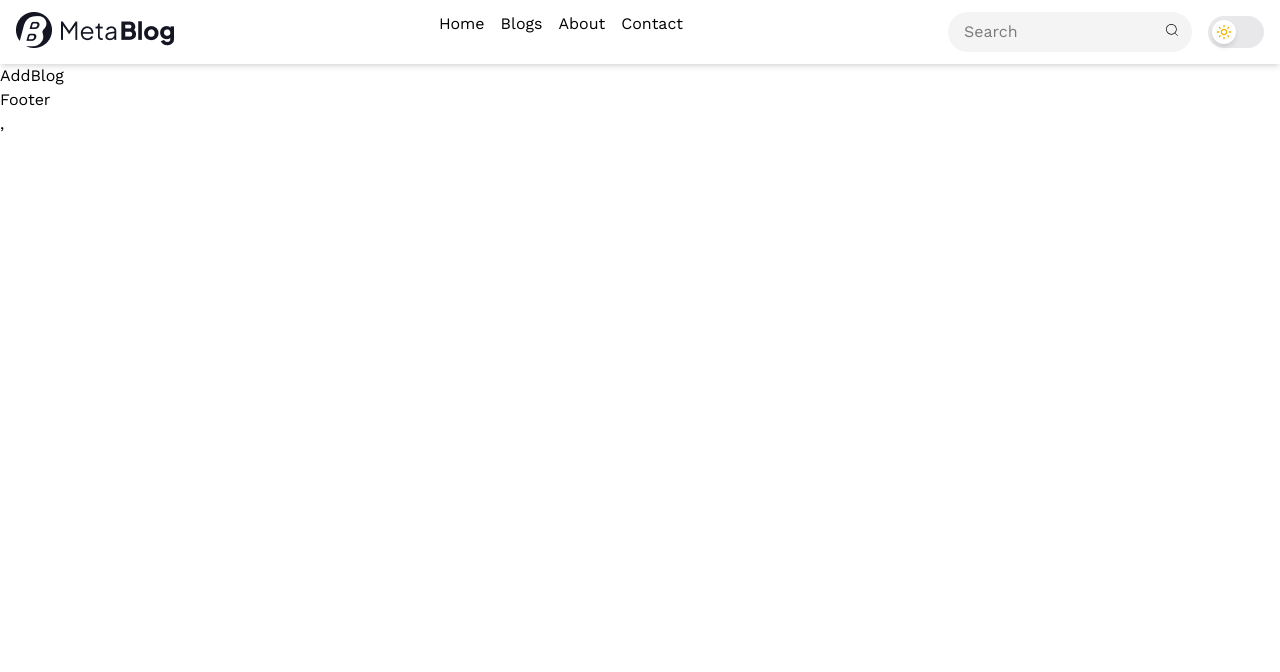
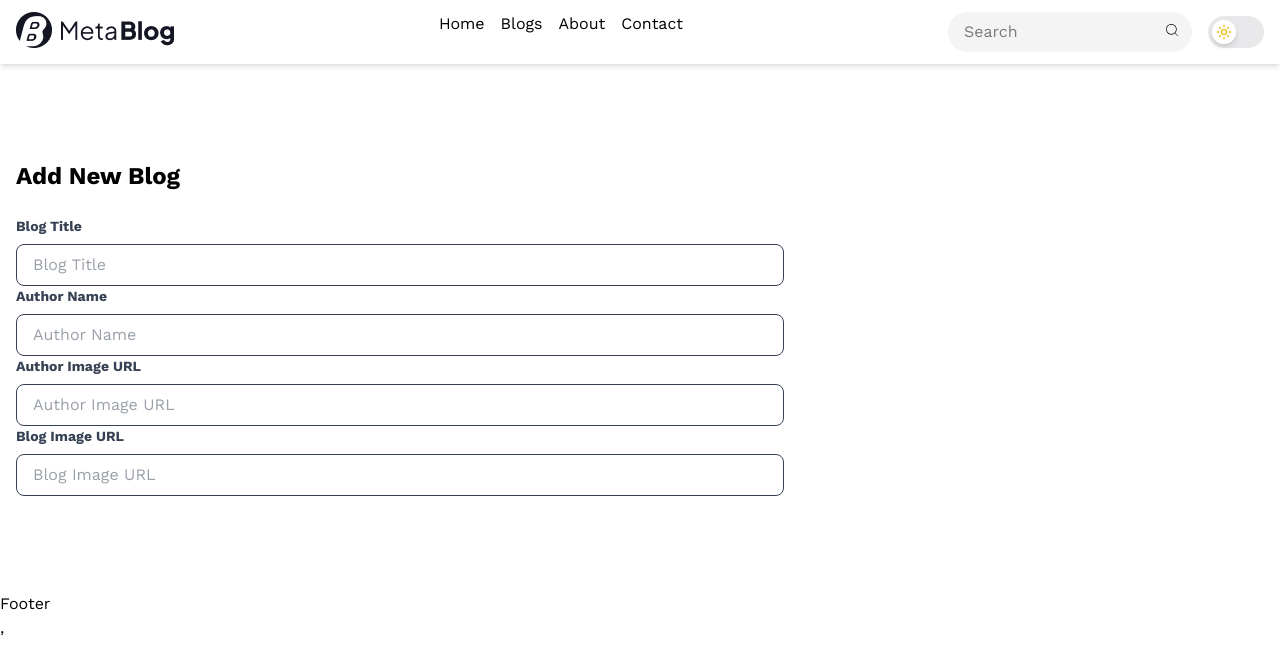
Before and after one commit to Uttamdevsharma/my-blog, a React (Vite) app in the folder frontend/: page /add-blog in a window 1280 px wide. Shown: the top 672 px of the page. Built offline with nearby package versions, Linux system fonts and the light colour scheme; a web font is replaced by a local one.

Commit message:
feat:input filed component

```diff
--- a/frontend/src/pages/blogs/addBlog/AddBlog.jsx
+++ b/frontend/src/pages/blogs/addBlog/AddBlog.jsx
@@ -1,8 +1,39 @@
 import React from 'react'
+import InputField from './InputField'
 
 const AddBlog = () => {
   return (
-    <div>AddBlog</div>
+    <div className='container max-w-7xl mx-auto px-4 py-24'>
+        <h2 className='text-2xl font-bold mb-6'>Add New Blog</h2>
+
+
+        {/* form */}
+
+        <InputField
+        Label="Blog Title"
+        id="title"
+        type='text'
+        placeholder="Blog Title"
+        />
+        <InputField
+        Label="Author Name"
+        id="authorName"
+        type='text'
+        placeholder="Author Name"
+        />
+        <InputField
+        Label="Author Image URL"
+        id="authorImage"
+        type='url'
+        placeholder="Author Image URL"
+        />
+        <InputField
+        Label="Blog Image URL"
+        id="image"
+        type='url'
+        placeholder="Blog Image URL"
+        />
+    </div>
   )
 }
 
--- /dev/null
+++ b/frontend/src/pages/blogs/addBlog/InputField.jsx
@@ -0,0 +1,16 @@
+import React from 'react'
+
+const InputField = ({Label,id,type,placeholder}) => {
+  return (
+    <div className='max-w-3xl'>
+        <label htmlFor="title" className='block text-gray-700 text-sm font-bold mb-2 '>
+            {Label}
+            </label>
+        <input type={type} placeholder={placeholder} name='email' id={id} className='w-full px-4 py-2 border
+        rounded-lg text-gray-700 focus:outline-none
+        focus:ring-2 focus:ring-blue-500' />
+    </div>
+  )
+}
+
+export default InputField
```
